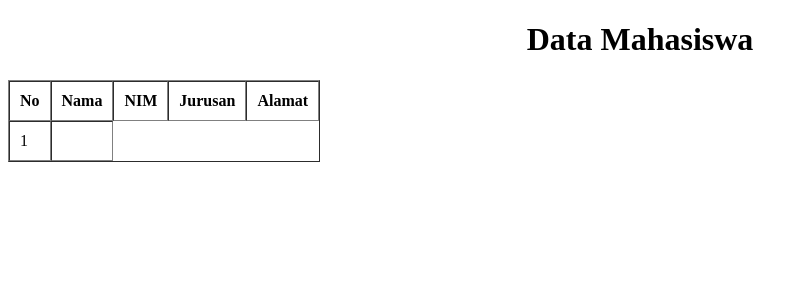
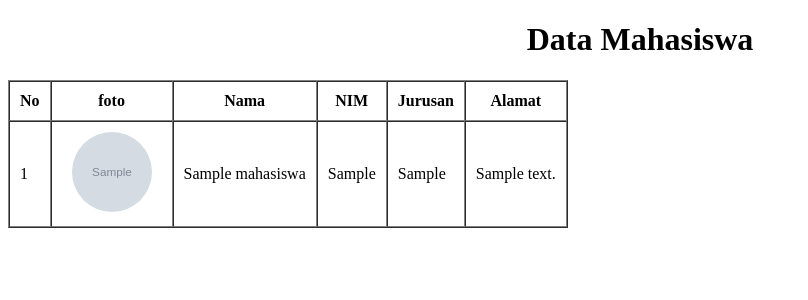
Before and after one commit to Zahrafajrinasalsabila/Praktikum-Pemograman-Web, a PHP site: page /datamahasiswa.php in a window 1280 px wide. Shown: the part 34-334 px from the top of the page, without its empty margins (0-808 px from the left). Run offline with PHP 8.4, Linux system fonts and the light colour scheme; tables that the repository leaves empty or names only in its code hold one stand-in row (values such as "Sample post"); grey boxes marked "Sample" are stand-in pictures.

Commit message:
Menambahkan foto

```diff
--- a/datamahasiswa.php
+++ b/datamahasiswa.php
@@ -45,6 +45,7 @@ $rows = tampildata($query);
     <table border="1" cellspacing="0" cellpadding="10px">
         <tr>
             <th>No</th>
+            <th>foto</th>
             <th>Nama</th>
             <th>NIM</th>
             <th>Jurusan</th>
@@ -55,7 +56,15 @@ $rows = tampildata($query);
         foreach($rows as $mhs) { ?>
             <tr>
                 <td><?= $i; ?></td>
-                <td><img src="images/mhs/<?$mhs["foto"]?> alt="<?= $mhs[foto] ?> " width"17px" height="17px" style="border-radius: 50%; margin: 0% 10
+                <td>
+                <img
+                    src="images/mhs/<?= $mhs['foto']; ?>"
+                    alt="<?= $mhs['foto']; ?>"
+                    width="80px"
+                    height="80px"
+                    style="border-radius: 50%; margin: 0 10px;">
+                </td>
+
                 <td><?= $mhs["nama"]; ?> </td>
                 <td><?= $mhs["nim"]; ?> </td>
                 <td><?= $mhs["jurusan"]; ?> </td>
--- a/function.php
+++ b/function.php
@@ -1,5 +1,5 @@
 <?php
-$koneksi = mysqli_connect("localhost:3307", "root", "", "informatik");
+$koneksi = mysqli_connect("localhost:3306", "root", "root", "informatik");
 if (!$koneksi) {
     die('Koneksi Gagal' . mysqli_connect_error());
 }
```
Also changed, not shown: images/mhs/Abelia.jpg (added), images/mhs/Adelia.jpg (added), images/mhs/BungaRizki.jpg (added), images/mhs/zahra.jpg (added), index.php (renamed from index.html).
